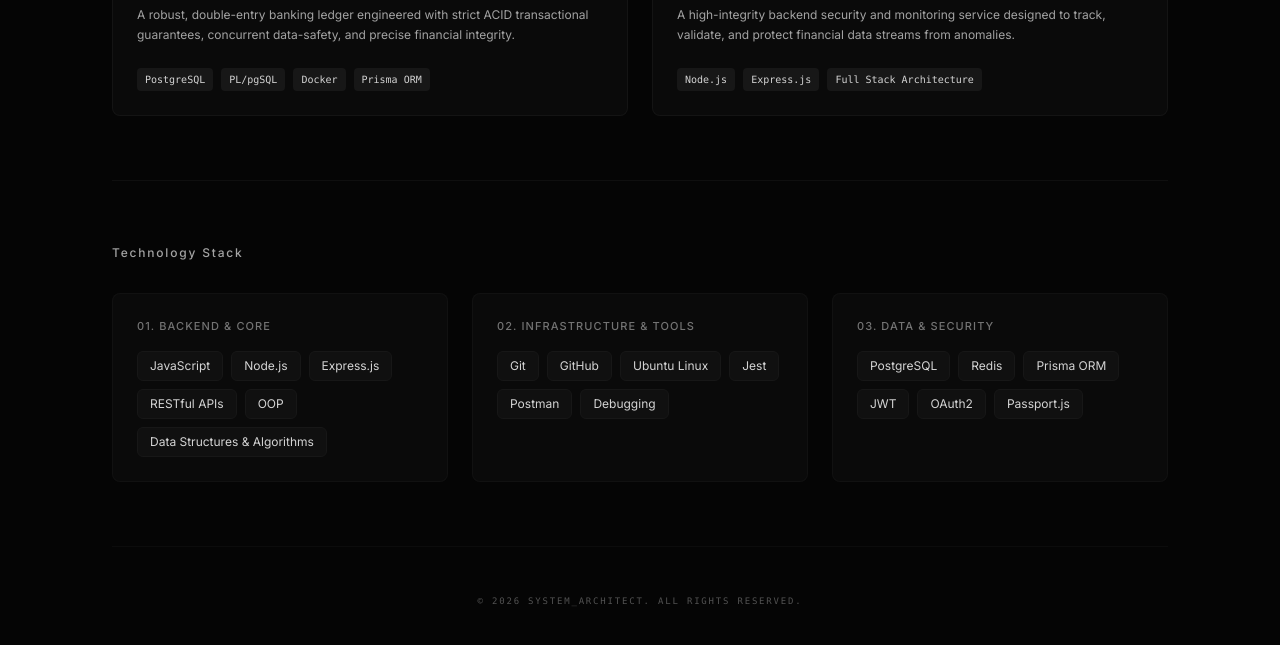
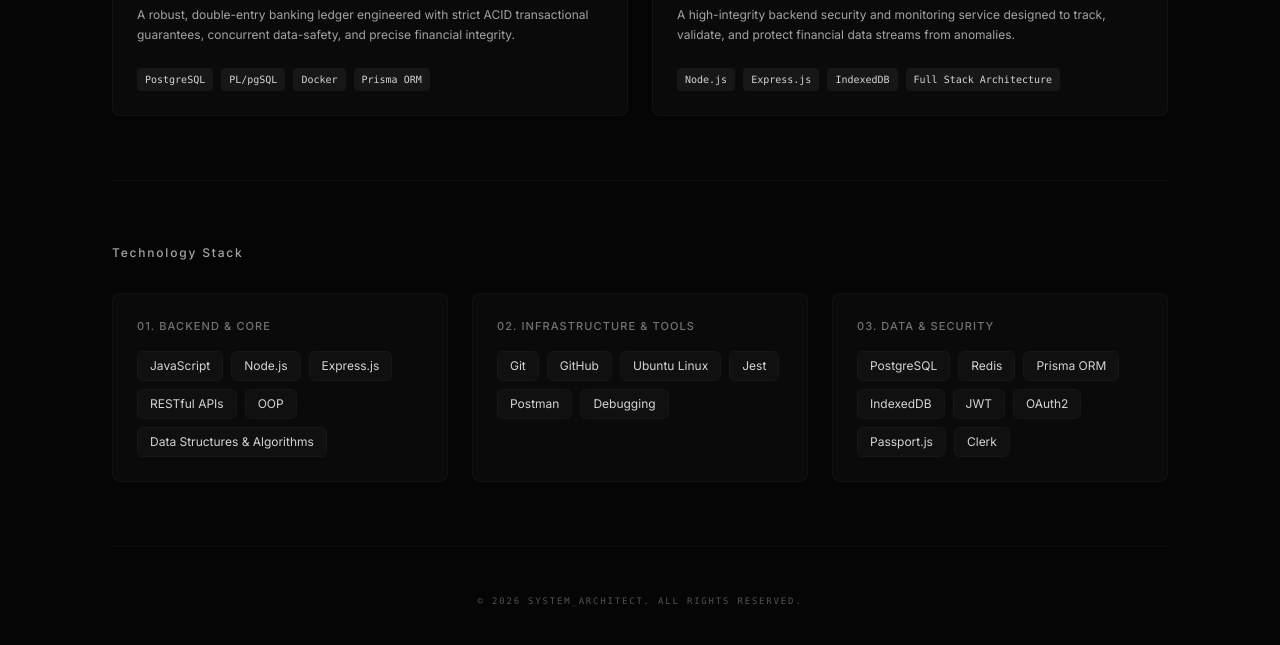
Before and after one commit to hamidrezaghavami/portfolio, a website: page index.html in a window 1280 px wide. Shown: the part 749-1394 px from the top of the page. Drawn offline with nearby package versions, Linux system fonts and the light colour scheme.

Commit message:
Second changes

```diff
--- a/index.html
+++ b/index.html
@@ -126,6 +126,7 @@
                     <div class="flex flex-wrap gap-2">
                         <span class="text-[10px] font-mono bg-neutral-900 px-2 py-1 rounded text-neutral-300">Node.js</span>
                         <span class="text-[10px] font-mono bg-neutral-900 px-2 py-1 rounded text-neutral-300">Express.js</span>
+                        <span class="text-[10px] font-mono bg-neutral-900 px-2 py-1 rounded text-neutral-300">IndexedDB</span>
                         <span class="text-[10px] font-mono bg-neutral-900 px-2 py-1 rounded text-neutral-300">Full Stack Architecture</span>
                     </div>
                 </div>
@@ -170,9 +171,11 @@
                         <span class="text-xs bg-neutral-900/50 border border-neutral-900 text-neutral-300 px-3 py-1.5 rounded-md">PostgreSQL</span>
                         <span class="text-xs bg-neutral-900/50 border border-neutral-900 text-neutral-300 px-3 py-1.5 rounded-md">Redis</span>
                         <span class="text-xs bg-neutral-900/50 border border-neutral-900 text-neutral-300 px-3 py-1.5 rounded-md">Prisma ORM</span>
+                        <span class="text-xs bg-neutral-900/50 border border-neutral-900 text-neutral-300 px-3 py-1.5 rounded-md">IndexedDB</span>
                         <span class="text-xs bg-neutral-900/50 border border-neutral-900 text-neutral-300 px-3 py-1.5 rounded-md">JWT</span>
                         <span class="text-xs bg-neutral-900/50 border border-neutral-900 text-neutral-300 px-3 py-1.5 rounded-md">OAuth2</span>
                         <span class="text-xs bg-neutral-900/50 border border-neutral-900 text-neutral-300 px-3 py-1.5 rounded-md">Passport.js</span>
+                        <span class="text-xs bg-neutral-900/50 border border-neutral-900 text-neutral-300 px-3 py-1.5 rounded-md">Clerk</span>
                     </div>
                 </div>
             </div>
```
